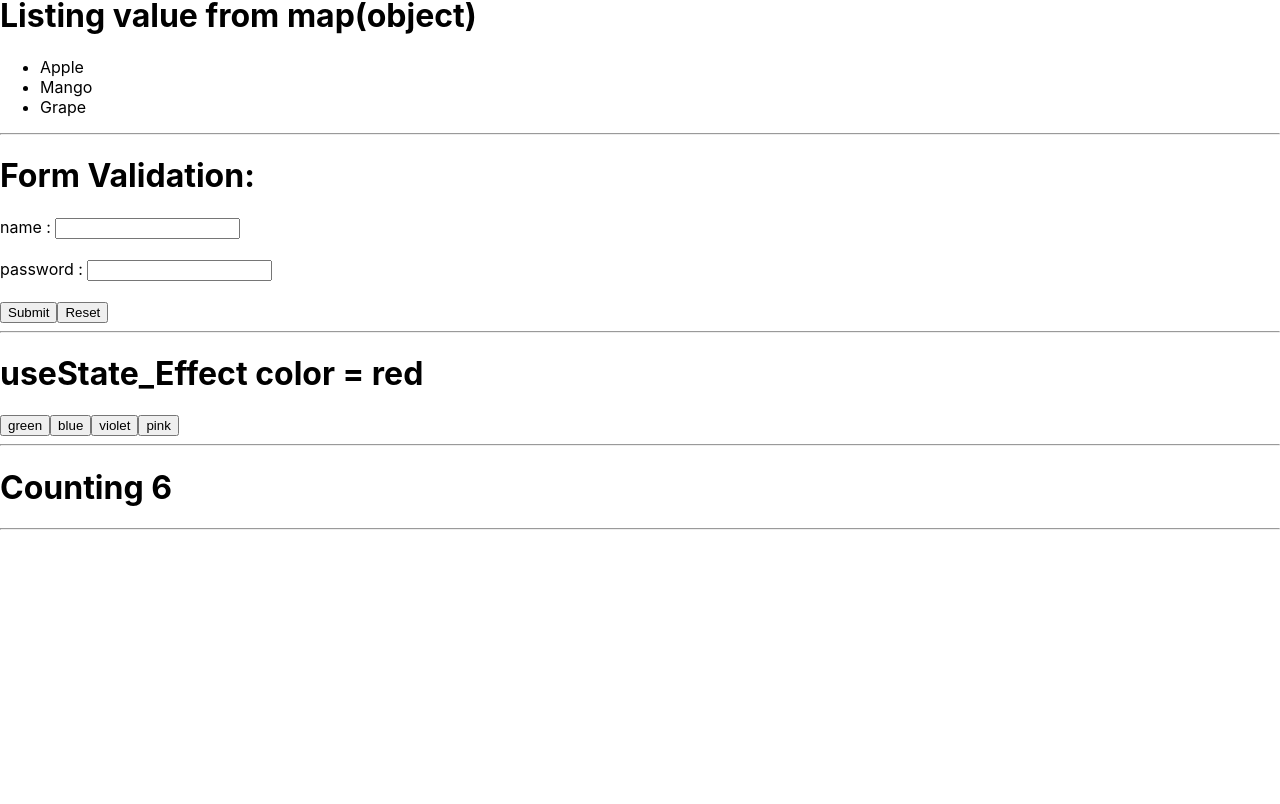
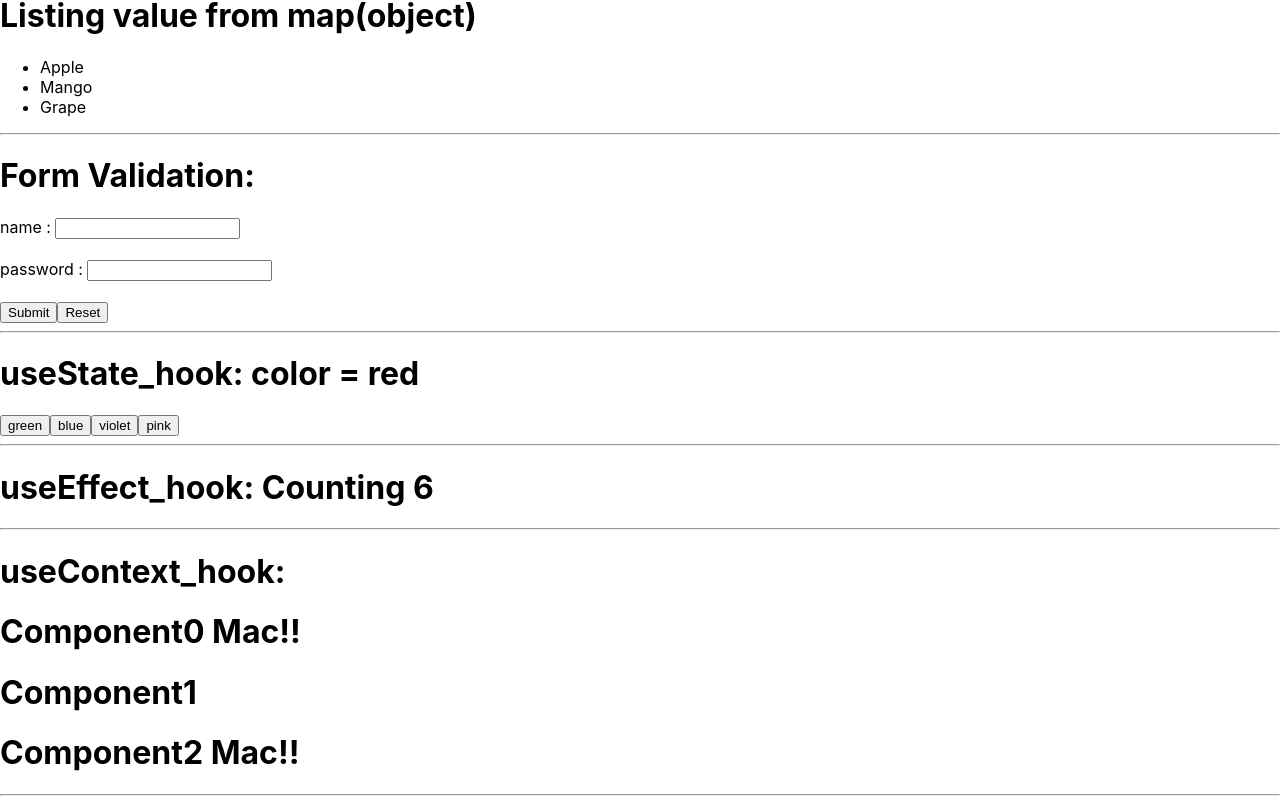
Before and after one commit to Raghulresi/Internship_ReactJs_Core_Understanding, a React (Create React App) app: page / in a window 1280 px wide. Shown: the part 488-1292 px from the top of the page. Before the commit the page ends 1026 px from the top, so only its background shows below. Built offline with nearby package versions, Linux system fonts and the light colour scheme.

Commit message:
Made changes in existing file and created new file and pushed

```diff
--- a/src/App.js
+++ b/src/App.js
@@ -7,6 +7,7 @@ import List_map from "./List_map";
 import Form from "./Form.js";
 import Use_state_hook from "./Use_state_hook.js";
 import Use_effect_hook from "./Use_effect_hook.js";
+import Use_Context_hook from "./Use_Context_hook.js";
 
 function App() {
   const class_component = new Class_component("Class_Component");
@@ -21,6 +22,7 @@ function App() {
         <Form/><hr></hr>
         <Use_state_hook/><hr></hr>
         <Use_effect_hook/><hr></hr>
+        <Use_Context_hook/><hr></hr>
     </div>
   );
 }
--- /dev/null
+++ b/src/Use_Context_hook.js
@@ -0,0 +1,33 @@
+import { useState,createContext,useContext } from "react";
+
+const UserContext =  createContext();
+function Use_Context_hook()
+{
+    const [name,setName] = useState("Mac!!");
+    return(
+        <div>
+            <UserContext.Provider value={name}>
+                <h1>useContext_hook: </h1>
+                <h1>Component0 {name}</h1>
+                <Component1/>
+            </UserContext.Provider>
+        </div>
+    );
+}
+function Component1()
+{
+    return(
+        <div>
+            <h1>Component1</h1>
+            <Component2/>
+        </div>
+    );
+}
+function Component2()
+{
+    const name = useContext(UserContext);
+    return(
+        <h1>Component2 {name}</h1>
+    );
+}
+export default Use_Context_hook;
--- a/src/Use_effect_hook.js
+++ b/src/Use_effect_hook.js
@@ -7,6 +7,6 @@ function Use_effect_hook()
         setTimeout(()=>{setCount((count)=>count+1);}
                    ,1000);
     });
-    return <h1>Counting {count}</h1>
+    return <h1>useEffect_hook: Counting {count}</h1>
 }
 export default Use_effect_hook;
--- a/src/Use_state_hook.js
+++ b/src/Use_state_hook.js
@@ -5,7 +5,7 @@ function Use_state_hook()
     const [color,setColor] = useState("red")
     return(
         <div>
-            <h1>useState_Effect color = {color}</h1>
+            <h1>useState_hook: color = {color}</h1>
             <button type="button" value={color} onClick={(e)=>setColor("green")}>green</button>
             <button type="button" value={color} onClick={(e)=>setColor("blue")}>blue</button>
             <button type="button" value={color} onClick={(e)=>setColor("violet")}>violet</button>
```
